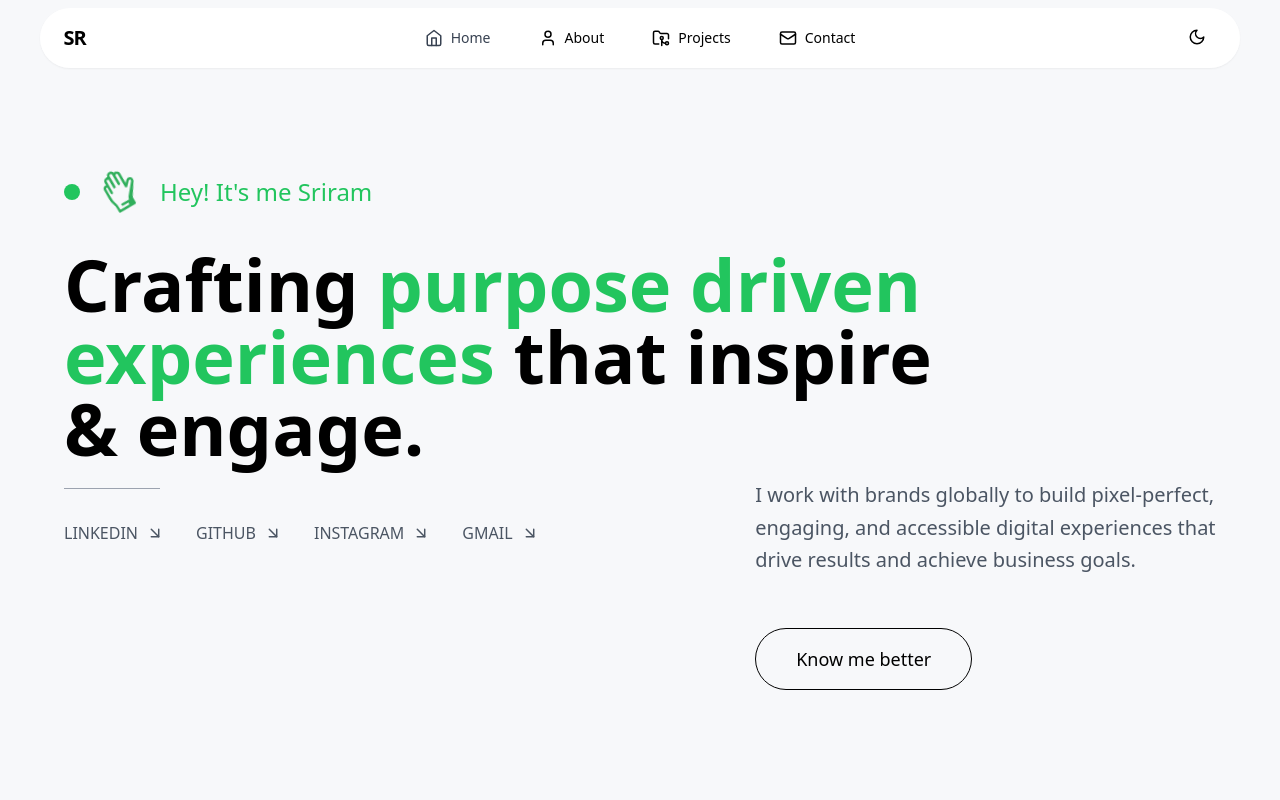
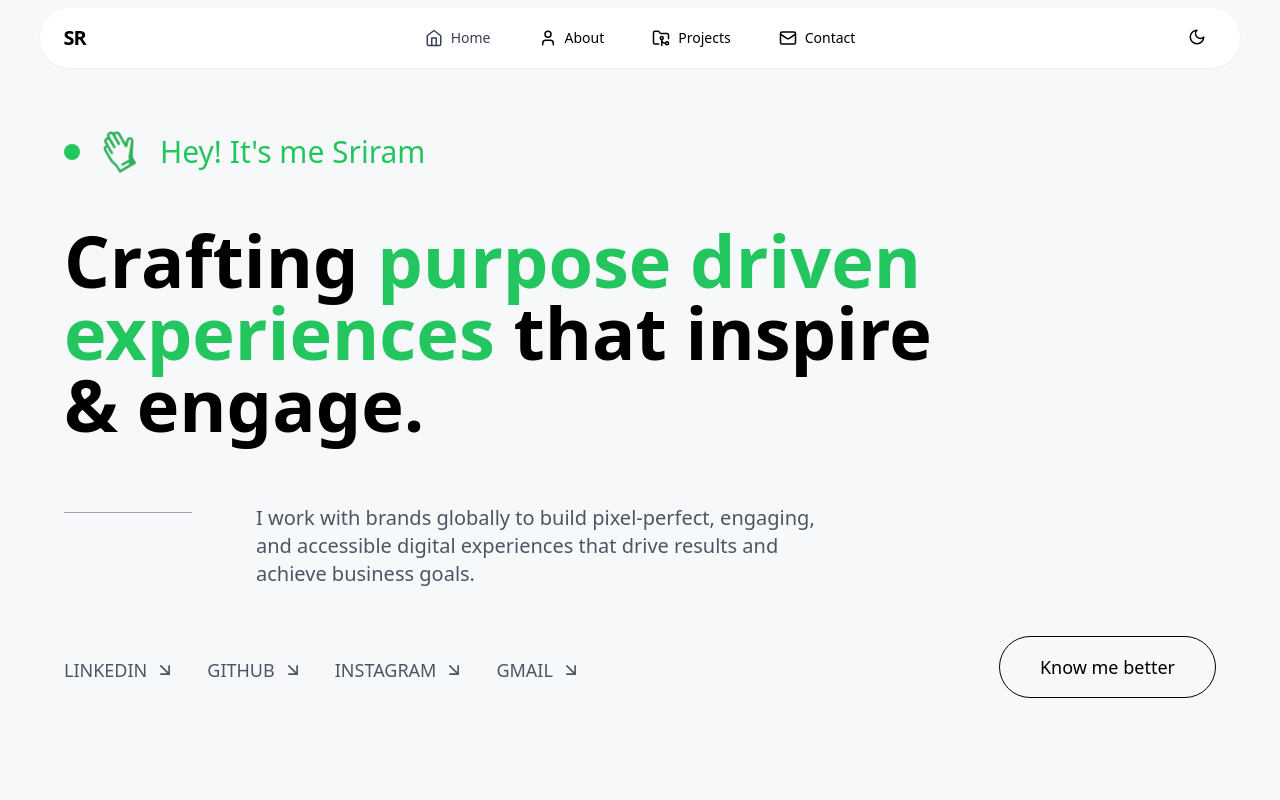
Before and after one commit to SriramB16/portfolio_bolt, a React (Vite) app: page / in a window 1280 px wide. Shown: the top 800 px of the page. Built offline with nearby package versions, Linux system fonts and the light colour scheme; a web font is replaced by a local one.

Commit message:
Implement Flexbox Layout for Hero Section

```diff
--- a/src/pages/Home.jsx
+++ b/src/pages/Home.jsx
@@ -135,79 +135,79 @@ const Home = () => {
             animate="visible"
             className="bg-[#f7f8fa] dark:bg-black text-black dark:text-white min-h-screen transition-colors duration-300"
           >
-            {/* Hero Section with CSS Grid */}
+            {/* Hero Section with Flexbox Layout */}
             <section className="min-h-screen flex flex-col justify-center px-4 sm:px-6 md:px-10 lg:px-16 pt-20 sm:pt-24 md:pt-32 pb-16 sm:pb-20 md:pb-24">
               <div className="max-w-7xl mx-auto w-full">
-                {/* CSS Grid Layout - Desktop */}
-                <div className="hidden lg:grid grid-cols-5 grid-rows-5 gap-0 min-h-[70vh]">
-                  {/* Div 1: Hey! It's me Sriram */}
-                  <div className="col-start-1 col-end-4 row-start-1 row-end-2 flex items-center">
+
+                {/* Section 1: Hey! It's me Sriram - Full Width Flexbox */}
                 <ScrollReveal direction="up" delay={0.1}>
-                      <div className="flex items-center gap-4">
-                        <div className="w-4 h-4 bg-green-500 rounded-full animate-pulse"></div>
-                        <WavingHandSVG className="w-12 h-12" />
-                        <span className="text-green-500 text-2xl font-medium font-satoshi">
+                  <div className="w-full flex items-center gap-3 sm:gap-4 mb-8 sm:mb-12">
+                    <div className="w-3 h-3 sm:w-4 sm:h-4 bg-green-500 rounded-full animate-pulse"></div>
+                    <WavingHandSVG className="w-8 h-8 sm:w-10 sm:h-10 md:w-12 md:h-12" />
+                    <span className="text-green-500 text-lg sm:text-xl md:text-2xl lg:text-3xl font-medium font-satoshi">
                       Hey! It's me Sriram
                     </span>
                   </div>
                 </ScrollReveal>
-                  </div>
 
-                  {/* Div 2: Main Heading */}
-                  <div className="col-start-1 col-end-5 row-start-2 row-end-4 flex items-start">
+                {/* Section 2: Main Heading - 80% width on larger screens */}
                 <ScrollReveal direction="up" delay={0.2}>
-                      <h1 className="font-clash text-6xl xl:text-7xl 2xl:text-8xl font-bold leading-tight">
+                  <div className="w-full lg:w-4/5 mb-8 sm:mb-12 lg:mb-16">
+                    <h1 className="font-clash text-3xl sm:text-4xl md:text-5xl lg:text-6xl xl:text-7xl 2xl:text-8xl font-bold leading-tight">
                       Crafting <span className="text-green-500">purpose driven</span><br />
                       <span className="text-green-500">experiences</span> that inspire<br />
                       & engage.
                     </h1>
+                  </div>
                 </ScrollReveal>
-                  </div>
 
-                  {/* Div 3: Description Text */}
-                  <div className="col-start-4 col-end-6 row-start-4 row-end-5 flex items-center">
+                {/* Section 3: Flex Container - Line + Description */}
+                <div className="flex flex-col lg:flex-row lg:items-start gap-6 lg:gap-12 xl:gap-16 mb-8 sm:mb-12">
+                  {/* Left: Line */}
                   <ScrollReveal direction="up" delay={0.3}>
-                      <p className="text-gray-600 dark:text-gray-400 text-xl leading-relaxed font-satoshi">
+                    <div className="w-16 sm:w-20 md:w-24 lg:w-32 h-px bg-gray-400 dark:bg-gray-600 lg:mt-2"></div>
+                  </ScrollReveal>
+
+                  {/* Right: Description Text */}
+                  <ScrollReveal direction="up" delay={0.3}>
+                    <div className="flex-1 lg:max-w-lg xl:max-w-xl">
+                      <p className="text-gray-600 dark:text-gray-400 text-base sm:text-lg lg:text-xl leading-relaxed font-satoshi">
                         I work with brands globally to build pixel-perfect, engaging, and accessible digital
                         experiences that drive results and achieve business goals.
                       </p>
-                    </ScrollReveal>
-                  </div>
-
-                  {/* Div 4: Line and Social Links */}
-                  <div className="col-start-1 col-end-4 row-start-4 row-end-6 flex flex-col justify-start pt-4">
-                    <ScrollReveal direction="up" delay={0.3}>
-                      <div className="w-24 h-px bg-gray-400 dark:bg-gray-600 mb-8"></div>
-                    </ScrollReveal>
-
-                    <ScrollReveal direction="up" delay={0.4}>
-                      <div className="flex flex-wrap gap-8 text-base font-satoshi">
-                        <a href="#" className="text-gray-600 dark:text-gray-400 hover:text-black dark:hover:text-white transition-colors flex items-center gap-2 group">
-                          LINKEDIN
-                          <ArrowRight size={18} className="rotate-45 group-hover:translate-x-1 group-hover:-translate-y-1 transition-transform" />
-                        </a>
-                        <a href="#" className="text-gray-600 dark:text-gray-400 hover:text-black dark:hover:text-white transition-colors flex items-center gap-2 group">
-                          GITHUB
-                          <ArrowRight size={18} className="rotate-45 group-hover:translate-x-1 group-hover:-translate-y-1 transition-transform" />
-                        </a>
-                        <a href="#" className="text-gray-600 dark:text-gray-400 hover:text-black dark:hover:text-white transition-colors flex items-center gap-2 group">
-                          INSTAGRAM
-                          <ArrowRight size={18} className="rotate-45 group-hover:translate-x-1 group-hover:-translate-y-1 transition-transform" />
-                        </a>
-                        <a href="#" className="text-gray-600 dark:text-gray-400 hover:text-black dark:hover:text-white transition-colors flex items-center gap-2 group">
-                          GMAIL
-                          <ArrowRight size={18} className="rotate-45 group-hover:translate-x-1 group-hover:-translate-y-1 transition-transform" />
-                        </a>
                     </div>
                   </ScrollReveal>
                 </div>
 
-                  {/* Div 5: Know me better button */}
-                  <div className="col-start-4 col-end-6 row-start-5 row-end-6 flex items-end">
+                {/* Section 4: Flex Container - Social Links + Button */}
+                <div className="flex flex-col lg:flex-row lg:items-center lg:justify-between gap-6 lg:gap-8">
+                  {/* Left: Social Links */}
+                  <ScrollReveal direction="up" delay={0.4}>
+                    <div className="flex flex-wrap gap-4 sm:gap-6 lg:gap-8 text-sm sm:text-base lg:text-lg font-satoshi">
+                      <a href="#" className="text-gray-600 dark:text-gray-400 hover:text-black dark:hover:text-white transition-colors flex items-center gap-2 group">
+                        LINKEDIN
+                        <ArrowRight size={16} className="sm:w-[18px] sm:h-[18px] lg:w-5 lg:h-5 rotate-45 group-hover:translate-x-1 group-hover:-translate-y-1 transition-transform" />
+                      </a>
+                      <a href="#" className="text-gray-600 dark:text-gray-400 hover:text-black dark:hover:text-white transition-colors flex items-center gap-2 group">
+                        GITHUB
+                        <ArrowRight size={16} className="sm:w-[18px] sm:h-[18px] lg:w-5 lg:h-5 rotate-45 group-hover:translate-x-1 group-hover:-translate-y-1 transition-transform" />
+                      </a>
+                      <a href="#" className="text-gray-600 dark:text-gray-400 hover:text-black dark:hover:text-white transition-colors flex items-center gap-2 group">
+                        INSTAGRAM
+                        <ArrowRight size={16} className="sm:w-[18px] sm:h-[18px] lg:w-5 lg:h-5 rotate-45 group-hover:translate-x-1 group-hover:-translate-y-1 transition-transform" />
+                      </a>
+                      <a href="#" className="text-gray-600 dark:text-gray-400 hover:text-black dark:hover:text-white transition-colors flex items-center gap-2 group">
+                        GMAIL
+                        <ArrowRight size={16} className="sm:w-[18px] sm:h-[18px] lg:w-5 lg:h-5 rotate-45 group-hover:translate-x-1 group-hover:-translate-y-1 transition-transform" />
+                      </a>
+                    </div>
+                  </ScrollReveal>
+
+                  {/* Right: Know me better button */}
                   <ScrollReveal direction="up" delay={0.5}>
                     <Link
                       to="/about"
-                        className="group relative inline-block border border-black dark:border-white text-black dark:text-white px-10 py-4 rounded-full font-medium overflow-hidden transition-all duration-300 text-lg font-satoshi hover:shadow-lg hover:shadow-black/20 dark:hover:shadow-black/40"
+                      className="group relative inline-block border border-black dark:border-white text-black dark:text-white px-6 sm:px-8 lg:px-10 py-3 sm:py-4 rounded-full font-medium overflow-hidden transition-all duration-300 text-sm sm:text-base lg:text-lg font-satoshi hover:shadow-lg hover:shadow-black/20 dark:hover:shadow-black/40"
                       onClick={() => sessionStorage.setItem('internalNavigation', 'true')}
                     >
                       <span className="relative z-10 transition-colors duration-300 group-hover:text-white dark:group-hover:text-black">
@@ -217,80 +217,7 @@ const Home = () => {
                     </Link>
                   </ScrollReveal>
                 </div>
-                </div>
 
-                {/* Mobile/Tablet Layout - Stacked in order */}
-                <div className="lg:hidden space-y-8">
-                  {/* Div 1: Hey! It's me Sriram */}
-                  <ScrollReveal direction="up" delay={0.1}>
-                    <div className="flex items-center gap-3 sm:gap-4">
-                      <div className="w-3 h-3 sm:w-4 sm:h-4 bg-green-500 rounded-full animate-pulse"></div>
-                      <WavingHandSVG className="w-8 h-8 sm:w-10 sm:h-10" />
-                      <span className="text-green-500 text-lg sm:text-xl md:text-2xl font-medium font-satoshi">
-                        Hey! It's me Sriram
-                      </span>
-                    </div>
-                  </ScrollReveal>
-
-                  {/* Div 2: Main Heading */}
-                  <ScrollReveal direction="up" delay={0.2}>
-                    <h1 className="font-clash text-3xl sm:text-4xl md:text-5xl font-bold leading-tight">
-                      Crafting <span className="text-green-500">purpose driven</span><br />
-                      <span className="text-green-500">experiences</span> that inspire<br />
-                      & engage.
-                    </h1>
-                  </ScrollReveal>
-
-                  {/* Div 3: Description Text */}
-                  <ScrollReveal direction="up" delay={0.3}>
-                    <p className="text-gray-600 dark:text-gray-400 text-base sm:text-lg leading-relaxed font-satoshi">
-                      I work with brands globally to build pixel-perfect, engaging, and accessible digital
-                      experiences that drive results and achieve business goals.
-                    </p>
-                  </ScrollReveal>
-
-                  {/* Div 4: Line and Social Links */}
-                  <div className="space-y-6">
-                    <ScrollReveal direction="up" delay={0.3}>
-                      <div className="w-16 sm:w-20 h-px bg-gray-400 dark:bg-gray-600"></div>
-                    </ScrollReveal>
-
-                    <ScrollReveal direction="up" delay={0.4}>
-                      <div className="flex flex-wrap gap-4 sm:gap-6 text-sm sm:text-base font-satoshi">
-                        <a href="#" className="text-gray-600 dark:text-gray-400 hover:text-black dark:hover:text-white transition-colors flex items-center gap-2 group">
-                          LINKEDIN
-                          <ArrowRight size={16} className="sm:w-[18px] sm:h-[18px] rotate-45 group-hover:translate-x-1 group-hover:-translate-y-1 transition-transform" />
-                        </a>
-                        <a href="#" className="text-gray-600 dark:text-gray-400 hover:text-black dark:hover:text-white transition-colors flex items-center gap-2 group">
-                          GITHUB
-                          <ArrowRight size={16} className="sm:w-[18px] sm:h-[18px] rotate-45 group-hover:translate-x-1 group-hover:-translate-y-1 transition-transform" />
-                        </a>
-                        <a href="#" className="text-gray-600 dark:text-gray-400 hover:text-black dark:hover:text-white transition-colors flex items-center gap-2 group">
-                          INSTAGRAM
-                          <ArrowRight size={16} className="sm:w-[18px] sm:h-[18px] rotate-45 group-hover:translate-x-1 group-hover:-translate-y-1 transition-transform" />
-                        </a>
-                        <a href="#" className="text-gray-600 dark:text-gray-400 hover:text-black dark:hover:text-white transition-colors flex items-center gap-2 group">
-                          GMAIL
-                          <ArrowRight size={16} className="sm:w-[18px] sm:h-[18px] rotate-45 group-hover:translate-x-1 group-hover:-translate-y-1 transition-transform" />
-                        </a>
-                      </div>
-                    </ScrollReveal>
-                  </div>
-
-                  {/* Div 5: Know me better button */}
-                  <ScrollReveal direction="up" delay={0.5}>
-                    <Link
-                      to="/about"
-                      className="group relative inline-block border border-black dark:border-white text-black dark:text-white px-6 sm:px-8 py-3 sm:py-4 rounded-full font-medium overflow-hidden transition-all duration-300 text-sm sm:text-base font-satoshi hover:shadow-lg hover:shadow-black/20 dark:hover:shadow-black/40"
-                      onClick={() => sessionStorage.setItem('internalNavigation', 'true')}
-                    >
-                      <span className="relative z-10 transition-colors duration-300 group-hover:text-white dark:group-hover:text-black">
-                        Know me better
-                      </span>
-                      <div className="absolute inset-0 bg-black dark:bg-white transform translate-y-full group-hover:translate-y-0 transition-transform duration-300 ease-out"></div>
-                    </Link>
-                  </ScrollReveal>
-                </div>
               </div>
             </section>
 
```
Lines whose indentation alone changed are shown as unchanged.
